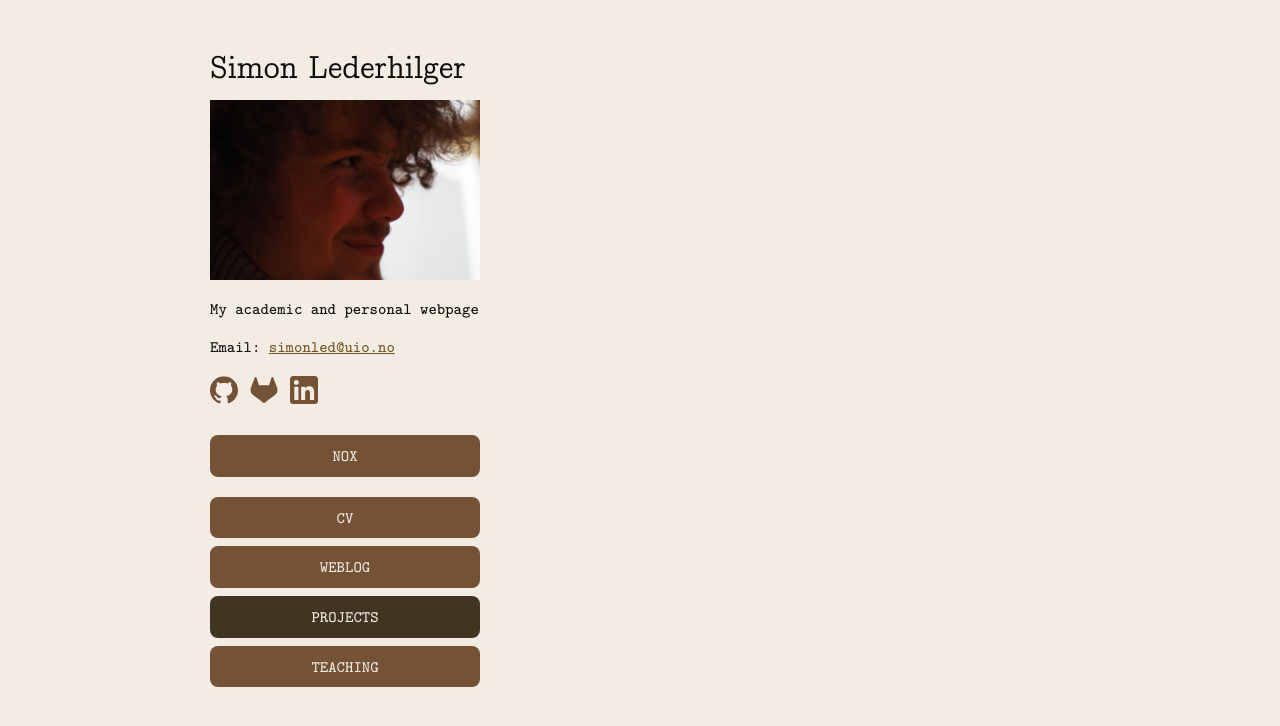
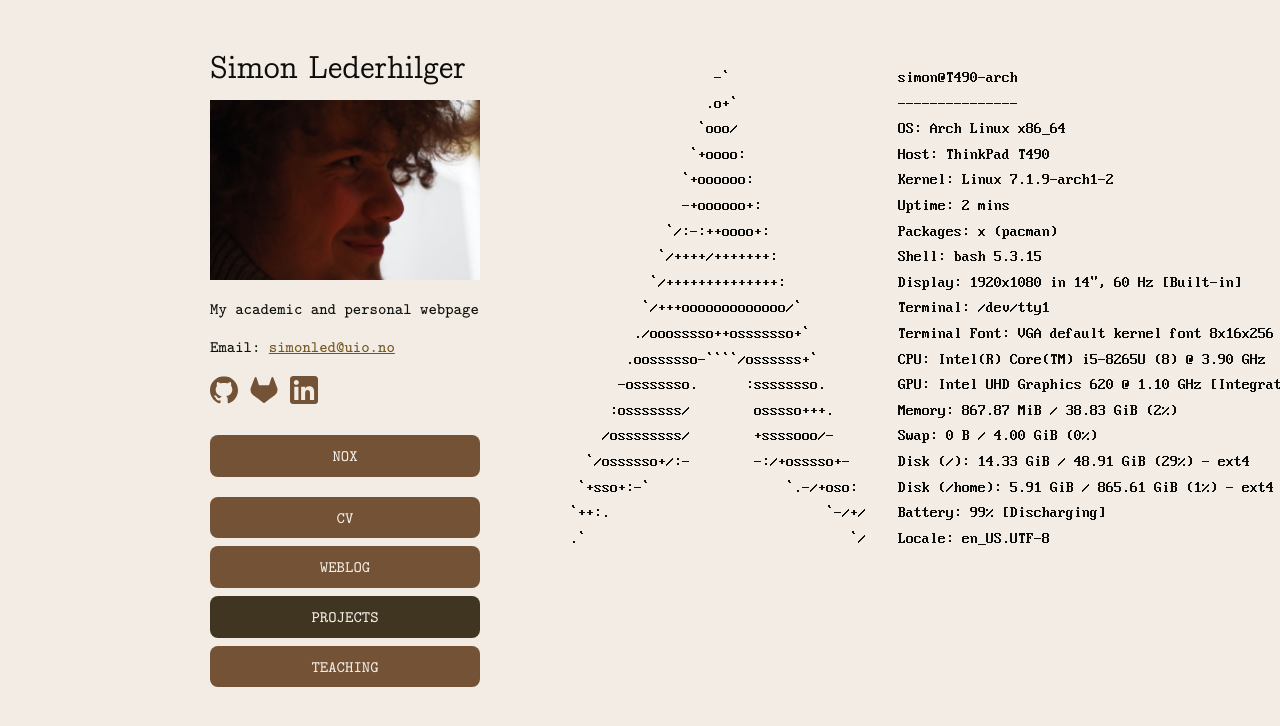
Before and after one commit to lederhilger/lederhilger.github.io, a Jekyll site: the page built from _projects/personal/altshiftkeys.md, in a window 1280 px wide. Shown: the top 726 px of the page. Built offline with Jekyll 4.4.1, drawn with Linux system fonts in a browser that asks for light colours; a script that is not in the unit is left out.

Commit message:
Arch specs

`````diff
--- a/_projects/personal/altshiftkeys.md
+++ b/_projects/personal/altshiftkeys.md
@@ -2,3 +2,25 @@
 title: altshiftkeys
 github_repo: lederhilger/altshiftkeys
 ---
+
+```text
+                  -`                     simon@T490-arch
+                 .o+`                    ---------------
+                `ooo/                    OS: Arch Linux x86_64
+               `+oooo:                   Host: ThinkPad T490
+              `+oooooo:                  Kernel: Linux 7.1.9-arch1-2
+              -+oooooo+:                 Uptime: 2 mins
+            `/:-:++oooo+:                Packages: x (pacman)
+           `/++++/+++++++:               Shell: bash 5.3.15
+          `/++++++++++++++:              Display: 1920x1080 in 14", 60 Hz [Built-in]
+         `/+++ooooooooooooo/`            Terminal: /dev/tty1
+        ./ooosssso++osssssso+`           Terminal Font: VGA default kernel font 8x16x256
+       .oossssso-````/ossssss+`          CPU: Intel(R) Core(TM) i5-8265U (8) @ 3.90 GHz
+      -osssssso.      :ssssssso.         GPU: Intel UHD Graphics 620 @ 1.10 GHz [Integrated]
+     :osssssss/        osssso+++.        Memory: 867.87 MiB / 38.83 GiB (2%)
+    /ossssssss/        +ssssooo/-        Swap: 0 B / 4.00 GiB (0%)
+  `/ossssso+/:-        -:/+osssso+-      Disk (/): 14.33 GiB / 48.91 GiB (29%) - ext4
+ `+sso+:-`                 `.-/+oso:     Disk (/home): 5.91 GiB / 865.61 GiB (1%) - ext4
+`++:.                           `-/+/    Battery: 99% [Discharging]
+.`                                 `/    Locale: en_US.UTF-8
+```
`````
